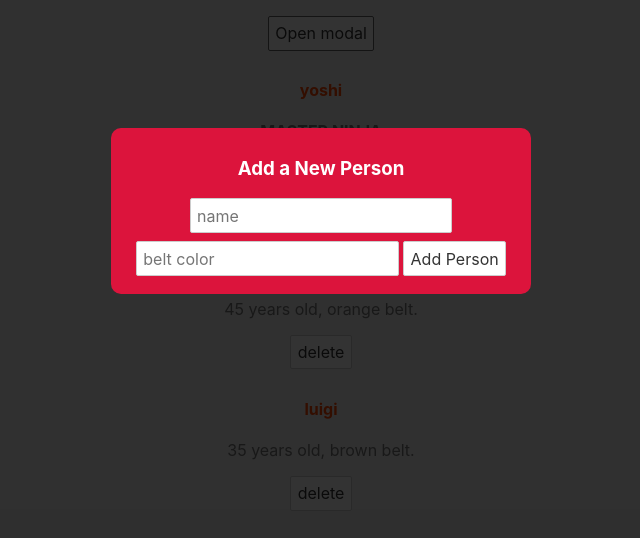
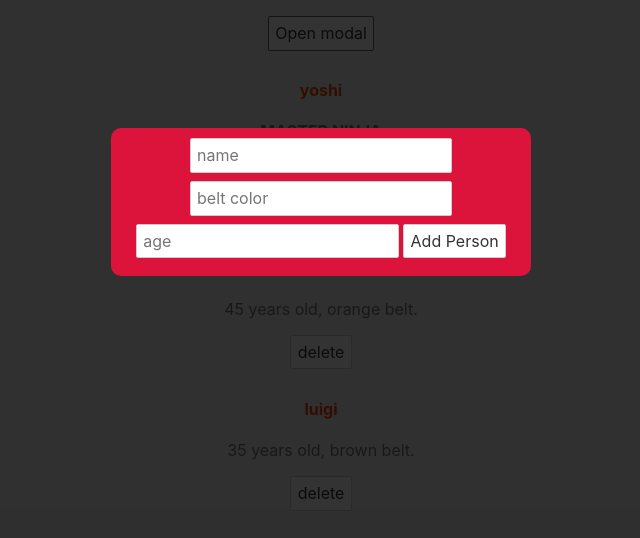
Before and after one commit to msarauer/learning-svelte, a Svelte app in the folder myproject/: page / in a window 1280 px wide. Both pictures are taken after a click on the button "Open modal". Shown: the top 538 px of the page, without its empty margins (319-959 px from the left). Built offline with nearby package versions, Linux system fonts and the light colour scheme.

Commit message:
When added, a form component is created

```diff
--- /dev/null
+++ b/myproject/src/AddPersonForm.svelte
@@ -0,0 +1,18 @@
+<script>
+  let name;
+  let beltColour;
+  let age;
+
+  const handleSubmit = () => {
+    console.log(name, beltColour, age);
+  };
+</script>
+
+<form on:submit|preventDefault={handleSubmit}>
+  <input type="text" placeholder="name" bind:value={name} />
+  <input type="text" placeholder="belt color" bind:value={beltColour} />
+  <input type="number" placeholder="age" bind:value={age} />
+  <button>Add Person</button>
+</form>
+
+<style></style>
--- a/myproject/src/App.svelte
+++ b/myproject/src/App.svelte
@@ -1,5 +1,6 @@
 <script>
   import Modal from "./Modal.svelte";
+  import AddPersonForm from "./AddPersonForm.svelte";
 
   let showModal = false;
 
@@ -21,12 +22,7 @@
 </script>
 
 <Modal isPromo={true} {showModal} on:click={toggleModal}>
-  <h3>Add a New Person</h3>
-  <form>
-    <input type="text" placeholder="name" />
-    <input type="text" placeholder="belt color" />
-    <button>Add Person</button>
-  </form>
+  <AddPersonForm />
   <!-- <div slot="title"><h3>Add a New Person</h3></div> -->
 </Modal>
 
```
